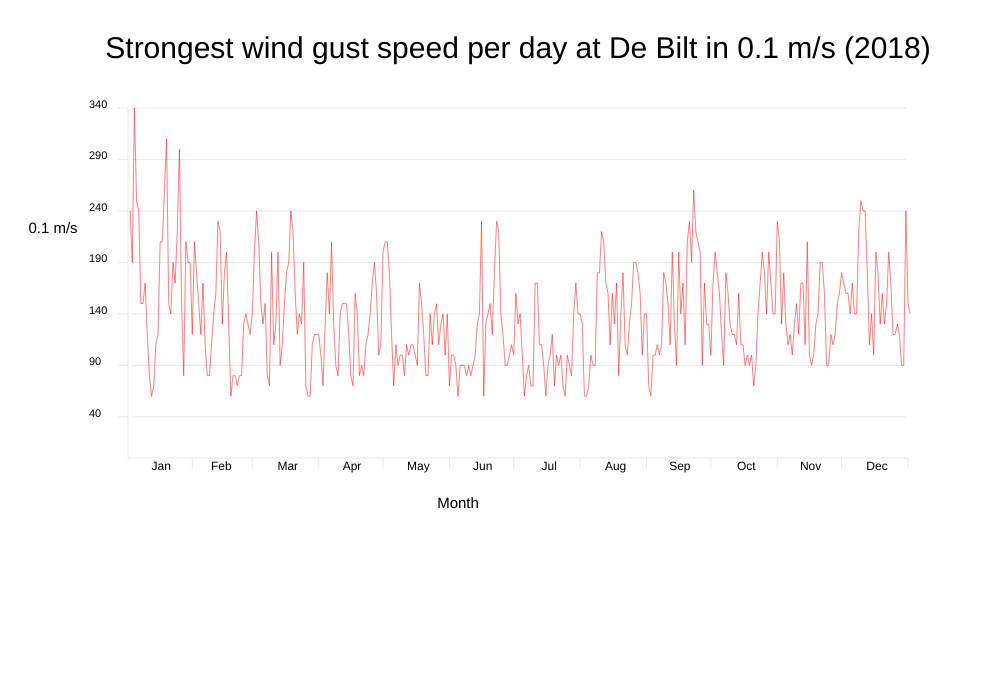
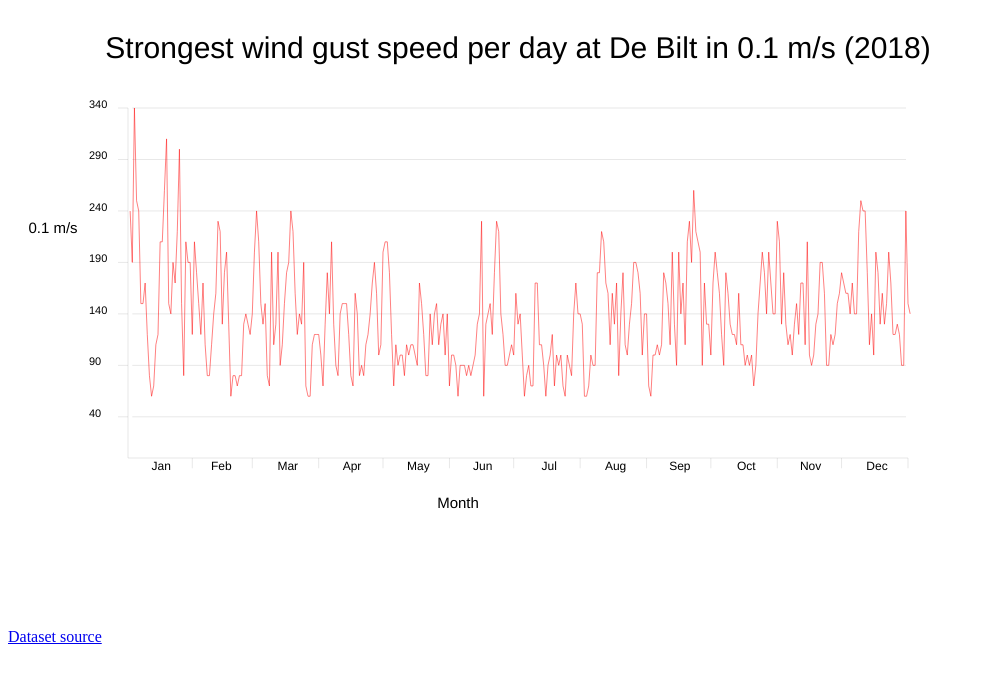
Before and after one commit to Vipea/DataProcessing, a plain HTML site: page Homework/Week_3/index.html in a window 1280 px wide. Shown: the whole page, without its empty margins (0-983 px from the left). Drawn offline with nearby package versions, Linux system fonts and the light colour scheme.

Commit message:
added dataset source

```diff
--- a/Homework/Week_3/index.html
+++ b/Homework/Week_3/index.html
@@ -14,6 +14,7 @@
 </head>
 <body>
     <canvas id="my-canvas" width="1000" height="600"></canvas>
+    <p><a target="_blank" href = "http://projects.knmi.nl/klimatologie/daggegevens/selectie.cgi">Dataset source</a></p>
     <h2 id="gust"></h2>
 </body>
 </html>
```
